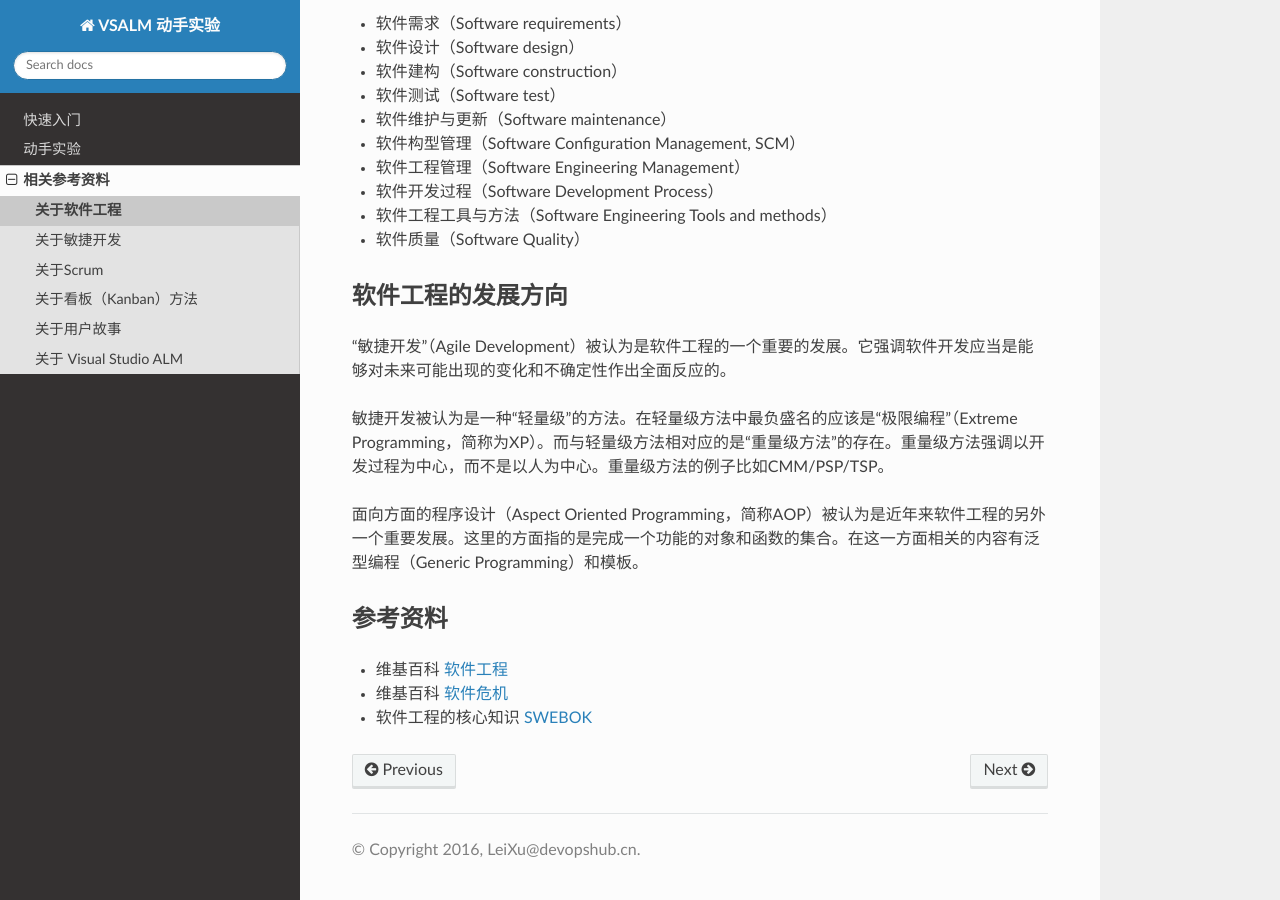
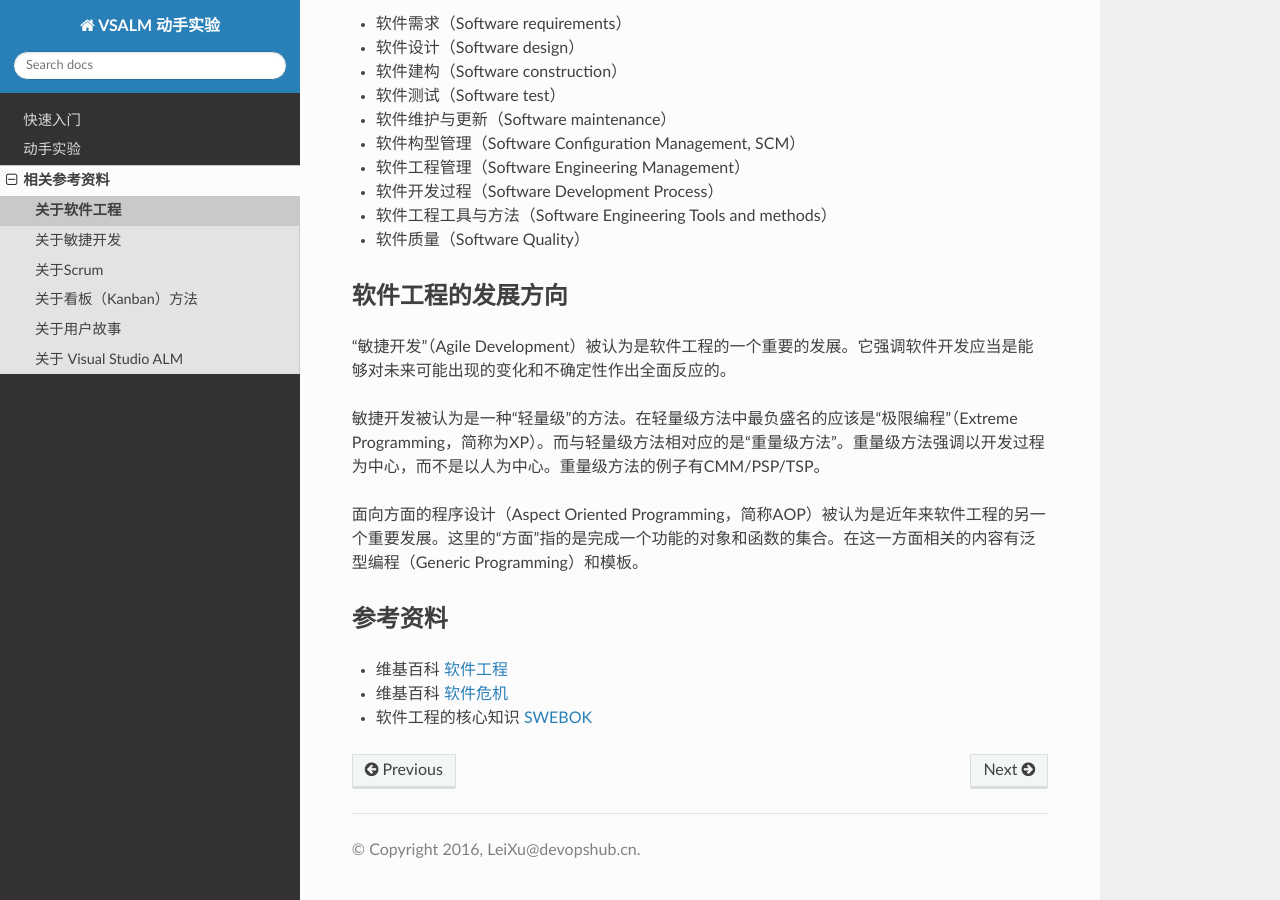
Before and after one commit to ups216/vsalm-hols, a Sphinx documentation site: the page built from docs/concepts/about-software-engineering.rst, in a window 1280 px wide and 900 px high, scrolled down 1496 px. Built offline with Sphinx 7.4.7 and the Read the Docs theme 2.0.0, drawn with Linux system fonts in a browser that asks for light colours; the version number could not be read and is left out.

Commit message:
modify some sentence

```diff
--- a/docs/concepts/about-software-engineering.rst
+++ b/docs/concepts/about-software-engineering.rst
@@ -53,9 +53,9 @@ ACM与IEEE Computer Society联合修定的SWEBOK（Software Engineering Body of
 
 “敏捷开发”（Agile Development）被认为是软件工程的一个重要的发展。它强调软件开发应当是能够对未来可能出现的变化和不确定性作出全面反应的。
 
-敏捷开发被认为是一种“轻量级”的方法。在轻量级方法中最负盛名的应该是“极限编程”（Extreme Programming，简称为XP）。而与轻量级方法相对应的是“重量级方法”的存在。重量级方法强调以开发过程为中心，而不是以人为中心。重量级方法的例子比如CMM/PSP/TSP。
+敏捷开发被认为是一种“轻量级”的方法。在轻量级方法中最负盛名的应该是“极限编程”（Extreme Programming，简称为XP）。而与轻量级方法相对应的是“重量级方法”。重量级方法强调以开发过程为中心，而不是以人为中心。重量级方法的例子有CMM/PSP/TSP。
 
-面向方面的程序设计（Aspect Oriented Programming，简称AOP）被认为是近年来软件工程的另外一个重要发展。这里的方面指的是完成一个功能的对象和函数的集合。在这一方面相关的内容有泛型编程（Generic Programming）和模板。
+面向方面的程序设计（Aspect Oriented Programming，简称AOP）被认为是近年来软件工程的另一个重要发展。这里的“方面”指的是完成一个功能的对象和函数的集合。在这一方面相关的内容有泛型编程（Generic Programming）和模板。
 
 
 参考资料
```
